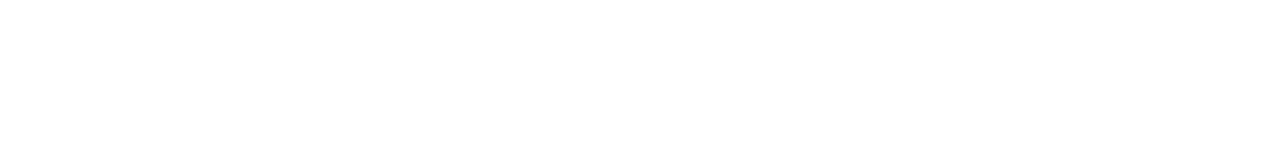
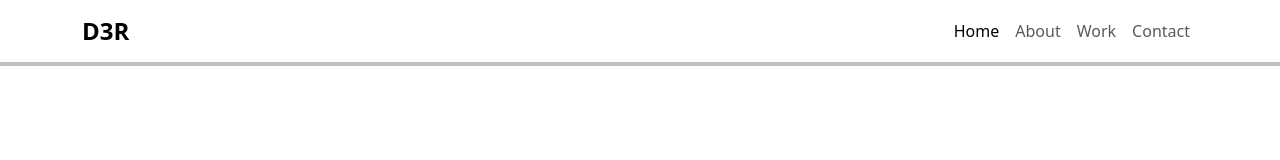
Before and after one commit to D3R1CK4G/Portopolio, a plain HTML site: page index.html in a window 1280 px wide. Drawn offline with nearby package versions, Linux system fonts and the light colour scheme.

Commit message:
add  navbar

```diff
--- a/index.html
+++ b/index.html
@@ -3,9 +3,38 @@
 <head>
     <meta charset="UTF-8">
     <meta name="viewport" content="width=device-width, initial-scale=1.0">
-    <title>Portopolia D3R</title>
+    <title>Portopolia</title>
+    <link href="https://cdn.jsdelivr.net/npm/bootstrap@5.3.3/dist/css/bootstrap.min.css" rel="stylesheet" integrity="sha384-QWTKZyjpPEjISv5WaRU9OFeRpok6YctnYmDr5pNlyT2bRjXh0JMhjY6hW+ALEwIH" crossorigin="anonymous">
+    <link rel="stylesheet" href="style.css">
 </head>
 <body>
-
+    <nav class="navbar navbar-expand-lg">
+        <div class="container">
+          <a class="navbar-brand fs-4 fw-bold" href="#">D3R</a>
+          <button class="navbar-toggler" type="button" data-bs-toggle="collapse" data-bs-target="#navbarNav" aria-controls="navbarNav" aria-expanded="false" aria-label="Toggle navigation">
+          <span class="navbar-toggler-icon"></span>
+          </button>
+          <div class="collapse navbar-collapse" id="navbarNav">
+          <ul class="navbar-nav ms-auto">
+                <li class="nav-item">
+                    <a class="nav-link active" aria-current="page" href="#">Home</a>
+                </li>
+                <li class="nav-item">
+                    <a class="nav-link" href="#">About</a>
+                </li>
+                <li class="nav-item">
+                    <a class="nav-link" href="#">Work</a>
+                </li>
+                <li class="nav-item">
+                    <a class="nav-link" href="#">Contact</a>
+                </li>
+            </ul>
+          </div>
+        </div>
+      </nav>
+    <script src="https://cdn.jsdelivr.net/npm/@popperjs/core@2.11.8/dist/umd/popper.min.js" integrity="sha384-I7E8VVD/ismYTF4hNIPjVp/Zjvgyol6VFvRkX/vR+Vc4jQkC+hVqc2pM8ODewa9r" crossorigin="anonymous"></script>
+    <script src="https://cdn.jsdelivr.net/npm/bootstrap@5.3.3/dist/js/bootstrap.min.js" integrity="sha384-0pUGZvbkm6XF6gxjEnlmuGrJXVbNuzT9qBBavbLwCsOGabYfZo0T0to5eqruptLy" crossorigin="anonymous"></script>
+    <script src="https://code.jquery.com/jquery-3.7.1.min.js" integrity="sha256-/JqT3SQfawRcv/BIHPThkBvs0OEvtFFmqPF/lYI/Cxo=" crossorigin="anonymous"></script>
+    <script src="main.js"></script>
 </body>
 </html>
--- a/style.css
+++ b/style.css
@@ -0,0 +1,4 @@
+.navbar {
+    background-color: white;
+    box-shadow: 0 0 0 4px rgba(0, 0, 0, 0.25);
+}
```
